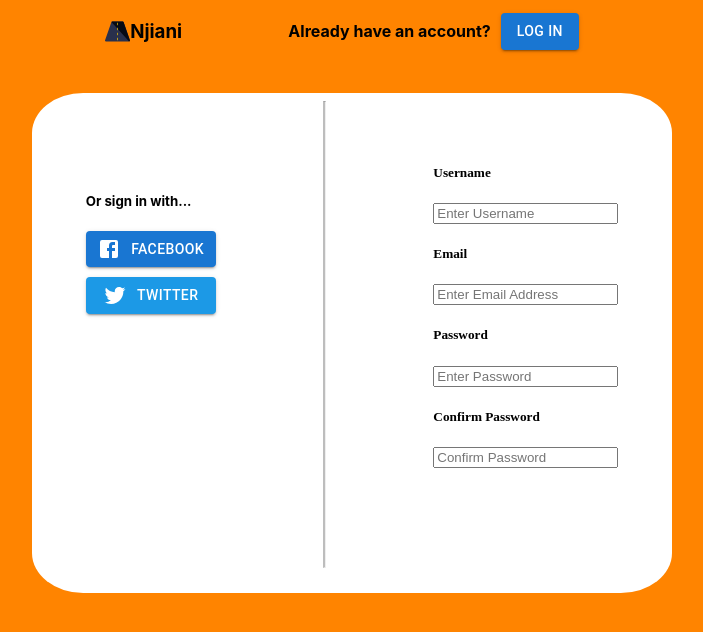
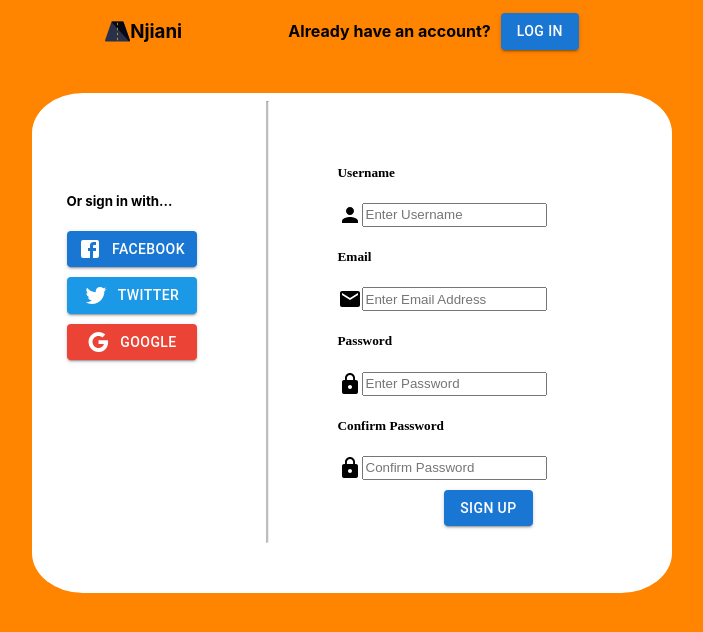
Before and after one commit to kevinkirotichkibet/Login, a React (Create React App) app: page / in a window 1280 px wide. Shown: the top 632 px of the page, without its empty margins (288-991 px from the left). Built offline with nearby package versions, Linux system fonts and the light colour scheme.

Commit message:
Signup updates

```diff
--- a/src/components/body/BodySignUp.jsx
+++ b/src/components/body/BodySignUp.jsx
@@ -3,6 +3,12 @@ import './bodySignUp.css'
 import FacebookIcon from '@mui/icons-material/Facebook';
 import Button from '@mui/material/Button';
 import TwitterIcon from '@mui/icons-material/Twitter';
+import PersonIcon from '@mui/icons-material/Person';
+import EmailIcon from '@mui/icons-material/Email';
+import LockIcon from '@mui/icons-material/Lock';
+import GoogleIcon from '@mui/icons-material/Google';
+
+
 
 export default function BodySignUp() {
   return (
@@ -17,6 +23,9 @@ export default function BodySignUp() {
             <div className="twitterContainer">
             <Button className='twitterLoginButton' variant='contained' style={{ backgroundColor: '#1C99E6' }} ><TwitterIcon className='twitterIcon' />Twitter</Button>
             </div>
+            <div className="googleContainer">
+            <Button className='googleLoginButton' variant='contained' style={{ backgroundColor: '#EB4335' }} ><GoogleIcon className='googleIcon' />Google</Button>
+            </div>
           </div>
             </div>
           <div className="verticalLine"><hr className='bodyContainerHr'></hr></div>
@@ -26,20 +35,37 @@ export default function BodySignUp() {
             <div className="bodyUsernameContainer">
 
             <h5 className="username">Username</h5>
-            <input placeholder='Enter Username' name="" id="" />
+            <div className="bodyIconUsername">
+
+            <PersonIcon />
+            <input placeholder='Enter Username' name="" id="" />  </div>
             </div>
+            <div className="bodyIconEmail">
 
-            <div className="bodyEmailContainer">
                 <h5 className="emailText">Email</h5>
+                <div className="bodyEmailContainer">
+                <EmailIcon/>
                 <input placeholder='Enter Email Address' type="email" className="usernameInput" />
+                </div>
             </div>
             <div className="passwordContainer">
               <h5 className="passwordText">Password</h5>
+              <div className="bodyIconPassword">
+              <LockIcon/>
               <input placeholder='Enter Password' type="password" className="passwordInput" />
+              </div>
             </div>
             <div className="confirmPasswordContainer">
               <h5 className="confirmPasswordText">Confirm Password</h5>
+              <div className="bodyIconPassword">
+              <LockIcon/>
               <input placeholder='Confirm Password' type="password" className="passwordInput" />
+              </div>
+
+            </div>
+            <div className="signupButtonContainer">
+            <Button className='submitButton' variant="contained">Sign Up</Button>
+
             </div>
           </div>
         </div>
--- a/src/components/body/bodySignUp.css
+++ b/src/components/body/bodySignUp.css
@@ -40,23 +40,60 @@
     padding-right: 10px;
 
 }
+.googleContainer{
+    padding-top: 10px;
+}
+.googleIcon{
+    padding-right: 10px;
+}
+.googleLoginButton{
+    width: 130px;
+}
+
+
 
 .bodyContainerHr{
     display: flex;
     border-left: 2px solid rgb(189, 189, 189);
-    height: 80%;
+    height: 75%;
      padding-top: 65px;
 }
 .bodyWrapperRight{
     display: flex;
-    padding-left: -100px;
+
 }
 .bodyRightContainer{
     font-family: serif;
     justify-content: start;
     padding-top: 50px;
+    width: 100px;
+    padding-right: 200px;
 
 }
 .bodyUsernameContainer{
     justify-content: start;
 }
+.bodyIconUsername{
+    display: flex;
+    flex-direction: row;;
+    /* padding-right: -100px; */
+    /* margin-right: -50px; */
+}
+.bodyEmailContainer{
+    display: flex;
+    flex-direction: row;
+}
+.bodyIconPassword{
+    display: flex;
+    flex-direction: row;
+}
+.confirmPasswordContainer{
+    width: 130px;
+}
+.signupButtonContainer{
+    display: flex;
+    margin-top: 10px;
+    justify-content: end;
+    padding-left: 45px;
+    width: 150px;
+}
```
